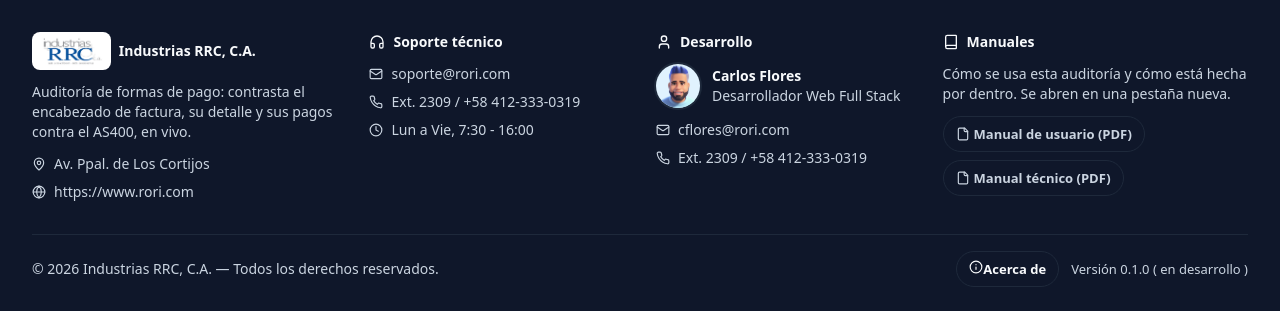
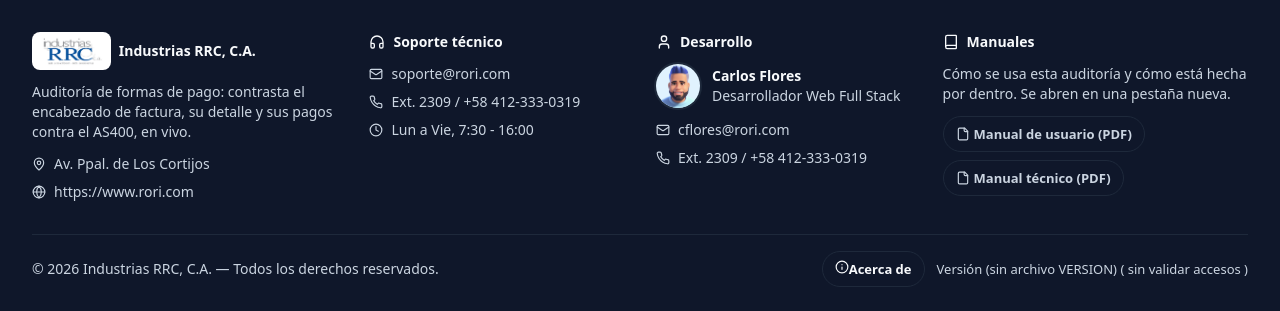
Before and after one commit to rori2024/reporte-auditoria-ventas, a PHP site: page /errorAcceso.php in a window 1280 px wide. Shown: the part 489-800 px from the top of the page. Run offline with PHP 8.4, Linux system fonts and the light colour scheme.

Commit message:
feat: ajuste a lectura de version

```diff
--- a/config/pie.php
+++ b/config/pie.php
@@ -13,14 +13,67 @@ declare(strict_types=1);
  * se sabe se queda en blanco en vez de salir inventado en la pantalla.
  */
 
+require_once __DIR__ . '/env.php';
+
+/* ===========================================================================
+ *  LA VERSIÓN Y EL ENTORNO, QUE SON DOS COSAS Y SE CONFUNDÍAN
+ * ---------------------------------------------------------------------------
+ *  Aquí ponía, escrito a mano, `'0.1.0 ( en desarrollo )'`. Y ahí estaba el
+ *  problema: el `.env` llevaba días en producción —`INTRANET_VALIDAR=si`,
+ *  `AS400_LIBRERIAS=produccion`— y el pie seguía anunciando que esto era un
+ *  desarrollo, porque ese texto no lo lee de ningún sitio: lo escribe una
+ *  persona y se queda viejo el día que se despliega.
+ *
+ *  Un rótulo de entorno que no se saca del entorno siempre acaba mintiendo, y
+ *  miente en la dirección peor: el día que de verdad se esté en pruebas, nadie
+ *  se lo creerá porque lleva meses diciendo lo mismo.
+ *
+ *  Así que son dos cosas separadas y ninguna se teclea aquí:
+ *
+ *   · LA VERSIÓN es un número de entrega y vive en el archivo `VERSION` de la
+ *     raíz, una línea. Lo lee esto y lo lee también el generador de los
+ *     manuales en PDF, así que no hay dos sitios que puedan discrepar.
+ *
+ *   · EL ENTORNO se deduce del `.env`, que es quien lo sabe. Y se nombra el
+ *     interruptor concreto que está apagado, no un «desarrollo» genérico: si
+ *     alguien ve «bibliotecas de pruebas» sabe exactamente qué mirar.
+ *
+ *  ESTO SE COPIA TAL CUAL AL PROYECTO SIGUIENTE. Un programa que no hable con
+ *  el AS400 no declara `AS400_LIBRERIAS` en su `.env`, y entonces ese aviso no
+ *  aparece: lo que no se declara no se comprueba, en lugar de dar por supuesto
+ *  que falta.
+ * ======================================================================== */
+
+/** El número de entrega, del archivo `VERSION` de la raíz. */
+$pie_version = trim((string) @file_get_contents(dirname(__DIR__) . '/VERSION'));
+
+if ($pie_version === '') {
+    // Sin archivo no se inventa un número: se dice que falta, que es lo que
+    // hace que alguien lo cree. Un «0.0.0» silencioso no lo arregla nadie.
+    $pie_version = '(sin archivo VERSION)';
+}
+
+/** Lo que está en pruebas, con el nombre del interruptor que lo pone así. */
+$pie_pruebas = [];
+
+if (!env_bool('INTRANET_VALIDAR', false)) {
+    $pie_pruebas[] = 'sin validar accesos';
+}
+
+$pie_librerias = strtolower(trim((string) env('AS400_LIBRERIAS', '')));
+
+if ($pie_librerias !== '' && $pie_librerias !== 'produccion') {
+    $pie_pruebas[] = 'bibliotecas de pruebas';
+}
+
 return [
     /*
-     * Versión de la aplicación. Vive aquí y no en una vista porque la
-     * muestran dos páginas distintas —la aplicación y la de acceso
-     * denegado— y una constante definida en una de ellas no existe en la
-     * otra.
+     * Versión de la aplicación. La muestran dos páginas distintas —la
+     * aplicación y la de acceso denegado—, así que vive aquí y no en una
+     * vista: una constante definida en una de ellas no existe en la otra.
      */
-    'version' => '0.1.0 ( en desarrollo )',
+    'version' => $pie_version
+        . ($pie_pruebas === [] ? '' : ' ( ' . implode(' · ', $pie_pruebas) . ' )'),
 
     'empresa' => [
         'nombre'      => 'Industrias RRC, C.A.',
--- a/docs/manuales.json
+++ b/docs/manuales.json
@@ -2,8 +2,8 @@
     "identidad": {
         "nombre": "Auditoría de Formas de Pago",
         "lema": "Encabezado, detalle y pagos de cada factura, leídos del AS400 en vivo",
-        "version": "0.1.0",
-        "build": "Noviembre 2026 · en desarrollo",
+        "version": "",
+        "build": "Noviembre 2026",
         "empresa": "Industrias RRC, C.A."
     },
     "colores": {
```
Also changed, not shown: docs/MANUAL-TECNICO.md (+3 -1 lines), vistas/modulos/pie.php (+6 -6 lines), README.md, vistas/img/icono-180-auditoria.png (renamed from vistas/img/icono-180.png), 4 other files.
